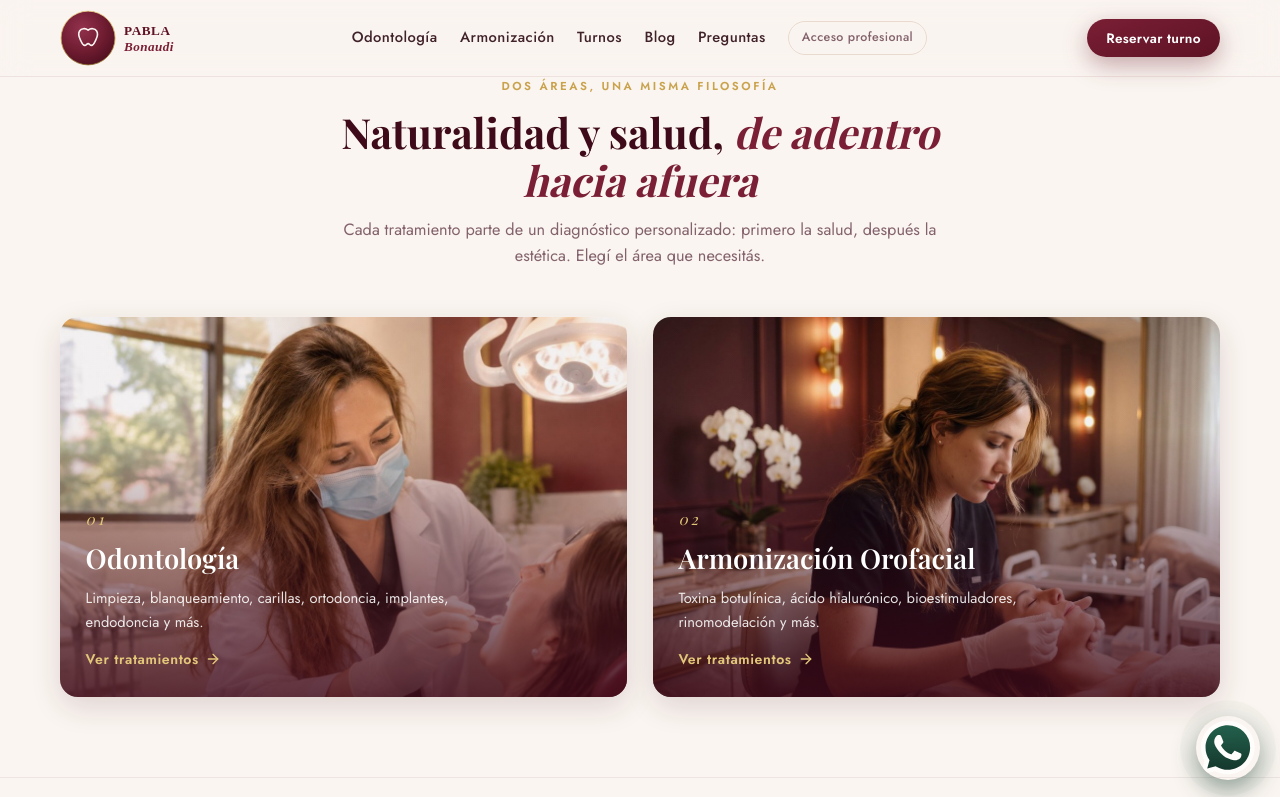
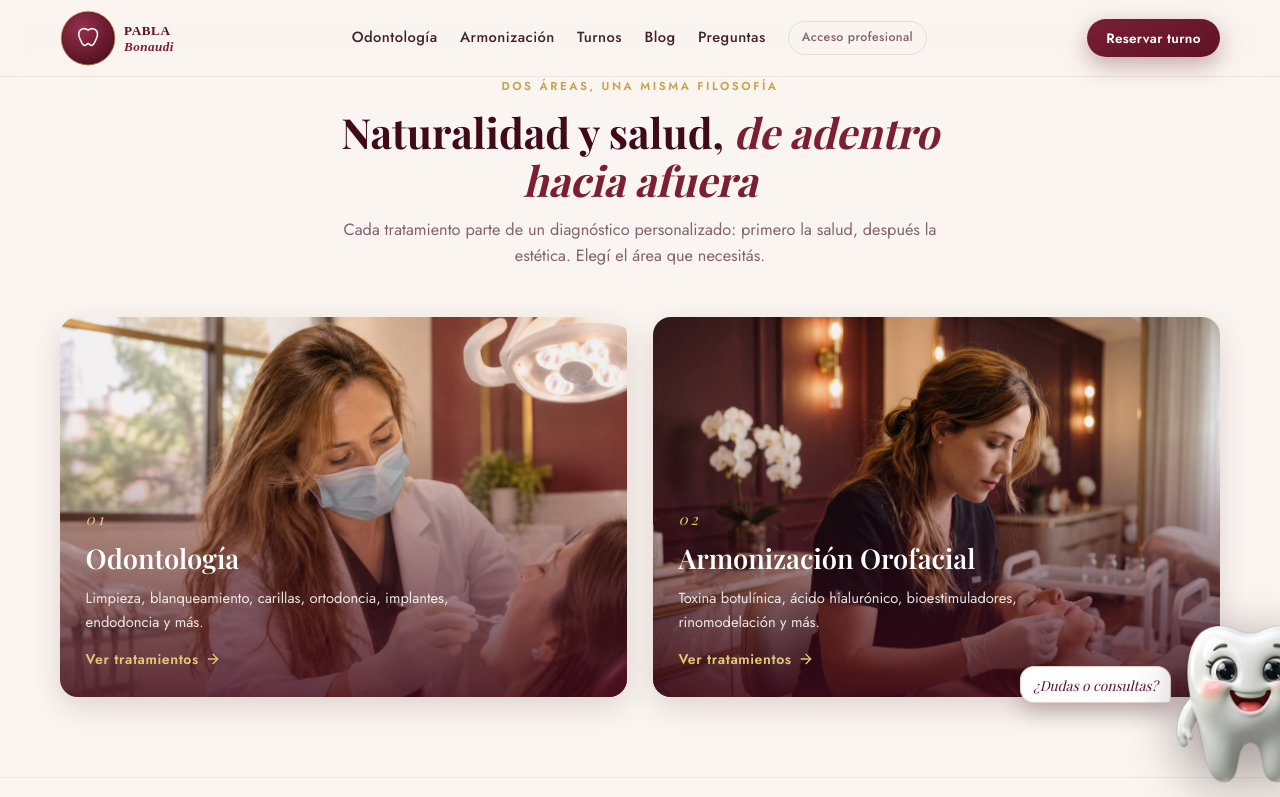
Before and after one commit to Somospopups/Pabla, a plain HTML site: page index.html in a window 1280 px wide. Shown: the top 797 px of the page. Drawn offline with nearby package versions, Linux system fonts and the light colour scheme; a web font is replaced by a local one.

Commit message:
feat(copito): muela flotante interactiva reemplaza el botón de WhatsApp
Copito, la mascota cartoon del consultorio: asomada desde el borde
derecho (hover/focus la despliega), flota con un vaivén suave, globo
que rota frases cada 6s y abre wa.me con mensaje preescrito al tocarla.
Respeta prefers-reduced-motion. Asset PNG con alpha, 362x340.

```diff
--- a/app.js
+++ b/app.js
@@ -451,3 +451,15 @@ function celebrateBooking() {
   window.addEventListener('keydown', done, { once: true });
   setTimeout(done, 2500);
 })();
+
+/* ============ COPITO · frases de la burbuja ============ */
+(function initCopito() {
+  const b = document.getElementById('copitoBubble');
+  if (!b) return;
+  const phrases = ['¡Escribime!', '¿Dudas o consultas?', '¿Agendamos tu turno?'];
+  let i = 0;
+  setInterval(() => {
+    i = (i + 1) % phrases.length;
+    b.textContent = phrases[i];
+  }, 6000);
+})();
--- a/index.html
+++ b/index.html
@@ -490,9 +490,10 @@
   </div>
 </footer>
 
-<!-- WhatsApp flotante -->
-<a class="wa-float wa-link" data-wa-text="Hola Pabla! Quería hacer una consulta por WhatsApp." href="https://wa.me/5493512166540" target="_blank" rel="noopener" aria-label="Escribir por WhatsApp">
-  <img src="img/whatsapp.svg" alt="" width="20" height="20" class="wa-icon" />
+<!-- Copito · muela flotante que invita a escribir -->
+<a class="copito-float wa-link" data-wa-text="Hola Pabla! Quería hacer una consulta por WhatsApp." href="https://wa.me/5493512166540" target="_blank" rel="noopener" aria-label="Escribir por WhatsApp">
+  <span class="copito-bubble" id="copitoBubble">¡Escribime!</span>
+  <img class="copito-img" src="img/copito.png" alt="Copito, la muelita de Pabla, saludando" width="171" height="160" />
 </a>
 
 <script src="app.js"></script>
--- a/styles.css
+++ b/styles.css
@@ -420,22 +420,39 @@ textarea { resize: vertical; }
 .footer-legal a { color: var(--dorado-suave); text-decoration: none; font-weight: 600; }
 .footer-legal a:hover { text-decoration: underline; }
 
-/* ---------- WhatsApp flotante ---------- */
-.wa-float {
-  position: fixed; bottom: 20px; right: 20px; z-index: 90;
-  width: 64px; height: 64px; border-radius: 50%;
-  display: block; text-decoration: none;
-  box-shadow: 0 10px 24px rgba(20, 56, 44, .45);
-  transition: transform .25s ease;
-  animation: waPulse 2.8s infinite;
+/* ---------- Copito · muela flotante que invita a escribir ---------- */
+.copito-float {
+  position: fixed; bottom: 10px; right: 0; z-index: 90;
+  display: flex; align-items: flex-end; gap: .3rem; text-decoration: none;
 }
-.wa-float img { width: 100%; height: 100%; border-radius: 50%; display: block; }
-.wa-float:hover { transform: scale(1.12); }
-@keyframes waPulse {
-  0% { box-shadow: 0 10px 24px rgba(20, 56, 44, .45), 0 0 0 0 rgba(35, 97, 77, .4); }
-  70% { box-shadow: 0 10px 24px rgba(20, 56, 44, .45), 0 0 0 17px rgba(35, 97, 77, 0); }
-  100% { box-shadow: 0 10px 24px rgba(20, 56, 44, .45), 0 0 0 0 rgba(35, 97, 77, 0); }
+.copito-bubble {
+  background: #fff; border: 1.5px solid #e3d2c4; color: var(--bordo);
+  font-family: var(--font-display); font-style: italic; font-size: .86rem;
+  padding: .42rem .78rem; border-radius: 14px 14px 4px 14px;
+  box-shadow: 0 8px 22px rgba(63, 11, 26, .28);
+  margin-bottom: 5.4rem; white-space: nowrap;
+  animation: copitoBubblePulse 3.4s ease-in-out infinite;
 }
+@keyframes copitoBubblePulse {
+  0%, 100% { transform: scale(1); }
+  50% { transform: scale(1.07); }
+}
+.copito-img {
+  height: 158px; width: auto; display: block;
+  margin-right: -64px;               /* se asoma del borde derecho */
+  transition: margin-right .5s cubic-bezier(.2, 1.45, .35, 1);
+  animation: copitoBob 2.6s ease-in-out infinite;
+  filter: drop-shadow(0 14px 26px rgba(20, 4, 10, .42));
+}
+@keyframes copitoBob {
+  0%, 100% { transform: translateY(0); }
+  50% { transform: translateY(-9px); }
+}
+.copito-float:hover .copito-img,
+.copito-float:focus-visible .copito-img {
+  margin-right: 4px;                 /* sale del todo al pasar el mouse */
+}
+.copito-float:focus-visible { outline: 2px dashed var(--dorado); outline-offset: 4px; border-radius: 12px; }
 
 /* ---------- Reveal on scroll ---------- */
 .reveal { opacity: 0; transform: translateY(34px); transition: opacity .8s ease, transform .8s cubic-bezier(.2,.7,.3,1); }
@@ -443,7 +460,7 @@ textarea { resize: vertical; }
 @media (prefers-reduced-motion: reduce) {
   .reveal { transition: none; opacity: 1; transform: none; }
   html { scroll-behavior: auto; }
-  .wa-float, .float-card { animation: none; }
+  .copito-float .copito-img, .copito-bubble, .float-card { animation: none; }
 }
 
 /* ---------- Responsive ---------- */
@@ -832,3 +849,10 @@ body.splash-on { overflow: hidden; }
   .book-backdrop { transition: none; }
 }
 @keyframes fadeUp { from { opacity: 0; transform: translateY(14px); } to { opacity: 1; transform: translateY(0); } }
+
+/* Copito · mobile */
+@media (max-width: 640px) {
+  .copito-img { height: 112px; margin-right: -42px; }
+  .copito-float:hover .copito-img, .copito-float:focus-visible .copito-img { margin-right: 2px; }
+  .copito-bubble { margin-bottom: 3.9rem; font-size: .76rem; padding: .35rem .62rem; }
+}
```
Also changed, not shown: img/copito.png (added).
